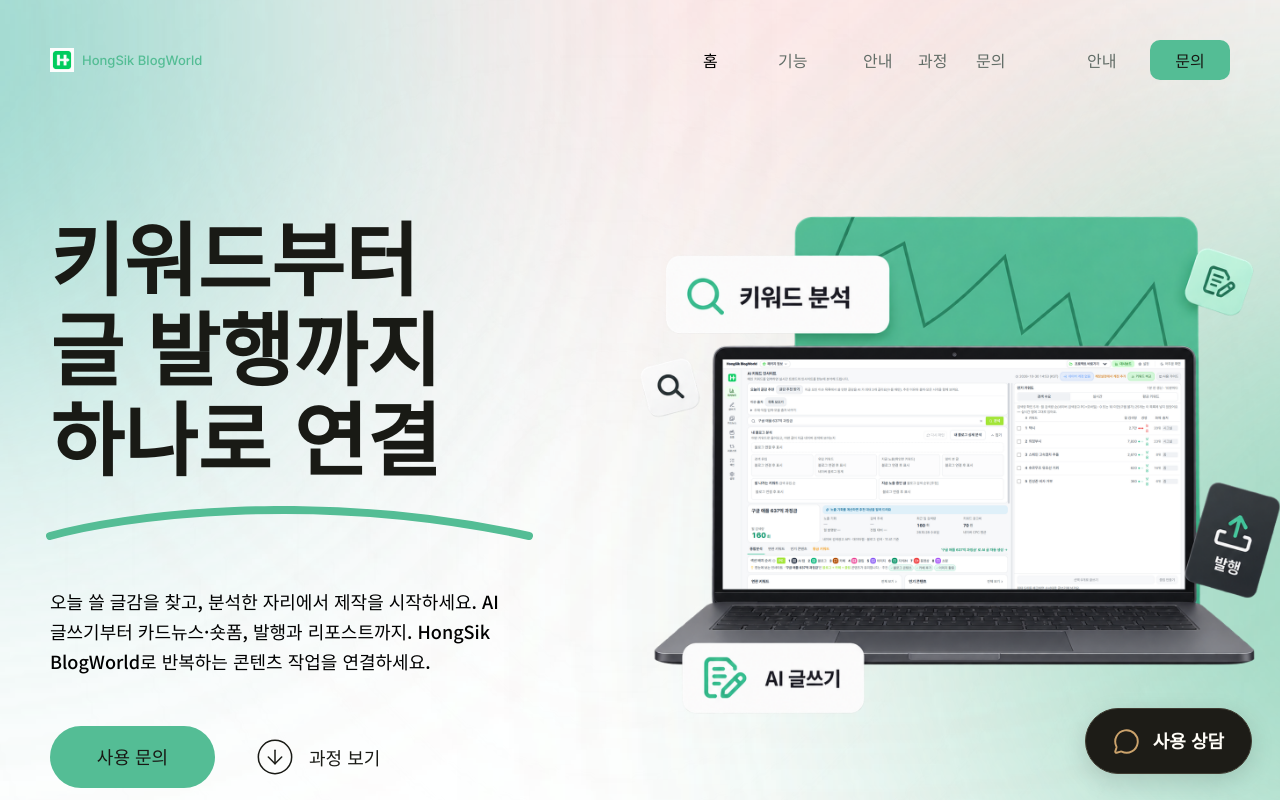
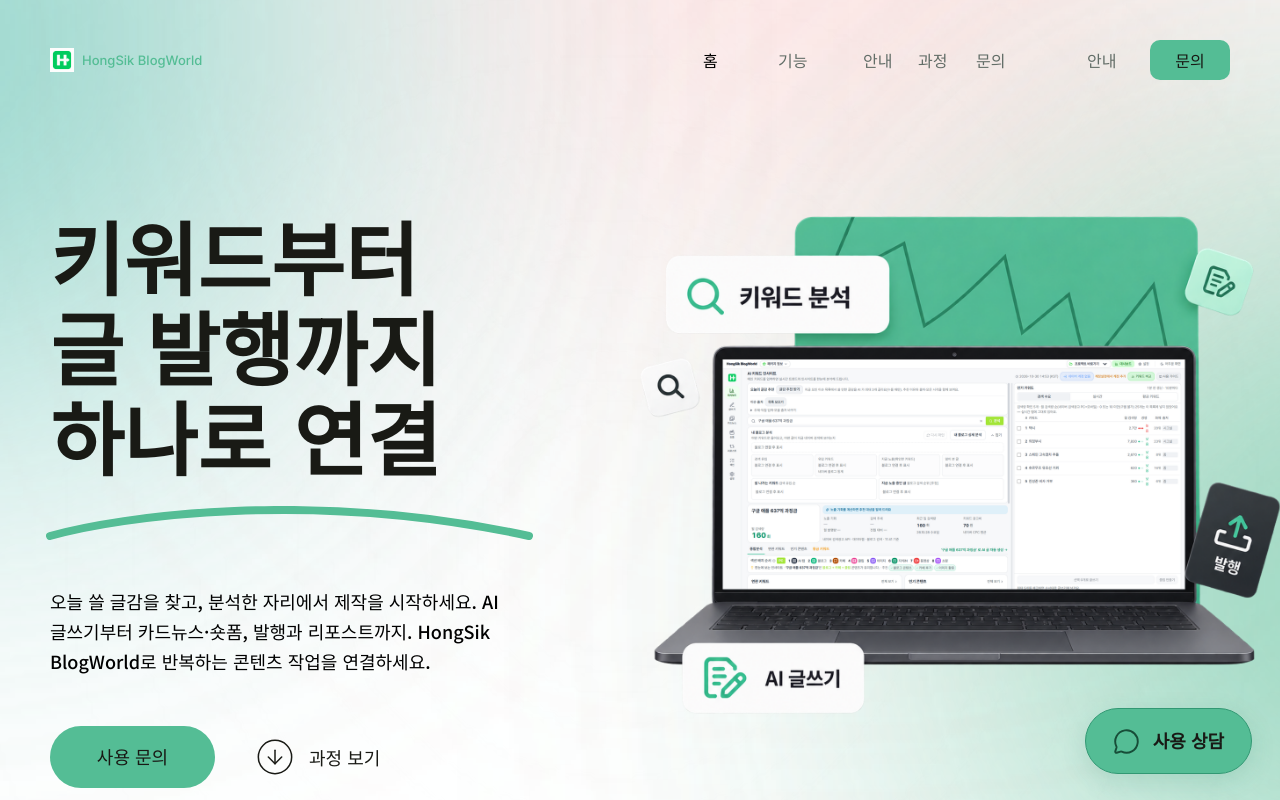
Before and after one commit to misohong0520-hue/hongsik-blogworld-landing, a Next.js app: page / in a window 1280 px wide. Shown: the top 800 px of the page. Built offline with nearby package versions, Linux system fonts and the light colour scheme.

Commit message:
style: match consultation button to mint palette

```diff
--- a/src/components/contact/floating-consultation.module.css
+++ b/src/components/contact/floating-consultation.module.css
@@ -1,7 +1,7 @@
-.floating { position: fixed; z-index: 30; right: calc(28px + env(safe-area-inset-right, 0px)); bottom: calc(26px + env(safe-area-inset-bottom, 0px)); display: inline-flex; align-items: center; justify-content: center; gap: 13px; min-height: 66px; padding: 18px 27px; border: 1px solid #3f3b31; border-radius: 999px; background: #1d1c17; color: #fffdf7; box-shadow: 0 7px 24px #00000022; font-size: 18px; line-height: 1.4; font-weight: 700; text-decoration: none; white-space: nowrap; }
-.floating > svg { flex: none; color: #cca36c; }
-.floating:hover { background: #302e25; }
-.floating:focus-visible { outline: 3px solid #54bd95; outline-offset: 5px; }
+.floating { position: fixed; z-index: 30; right: calc(28px + env(safe-area-inset-right, 0px)); bottom: calc(26px + env(safe-area-inset-bottom, 0px)); display: inline-flex; align-items: center; justify-content: center; gap: 13px; min-height: 66px; padding: 18px 27px; border: 1px solid #329873; border-radius: 999px; background: var(--landing-mint); color: var(--landing-ink); box-shadow: 0 7px 24px #237b5726; font-size: 18px; line-height: 1.4; font-weight: 700; text-decoration: none; white-space: nowrap; }
+.floating > svg { flex: none; color: #174d38; }
+.floating:hover { background: #43aa83; }
+.floating:focus-visible { outline: 3px solid #16845c; outline-offset: 5px; }
 @media (max-width: 600px) {
   .floating { right: calc(16px + env(safe-area-inset-right, 0px)); bottom: calc(16px + env(safe-area-inset-bottom, 0px)); min-height: 54px; padding: 13px 21px; gap: 10px; font-size: 15px; }
   .floating > svg { width: 23px; height: 23px; }
```
Also changed, not shown: 1 other file (tests, documents, lock files or other folders).
